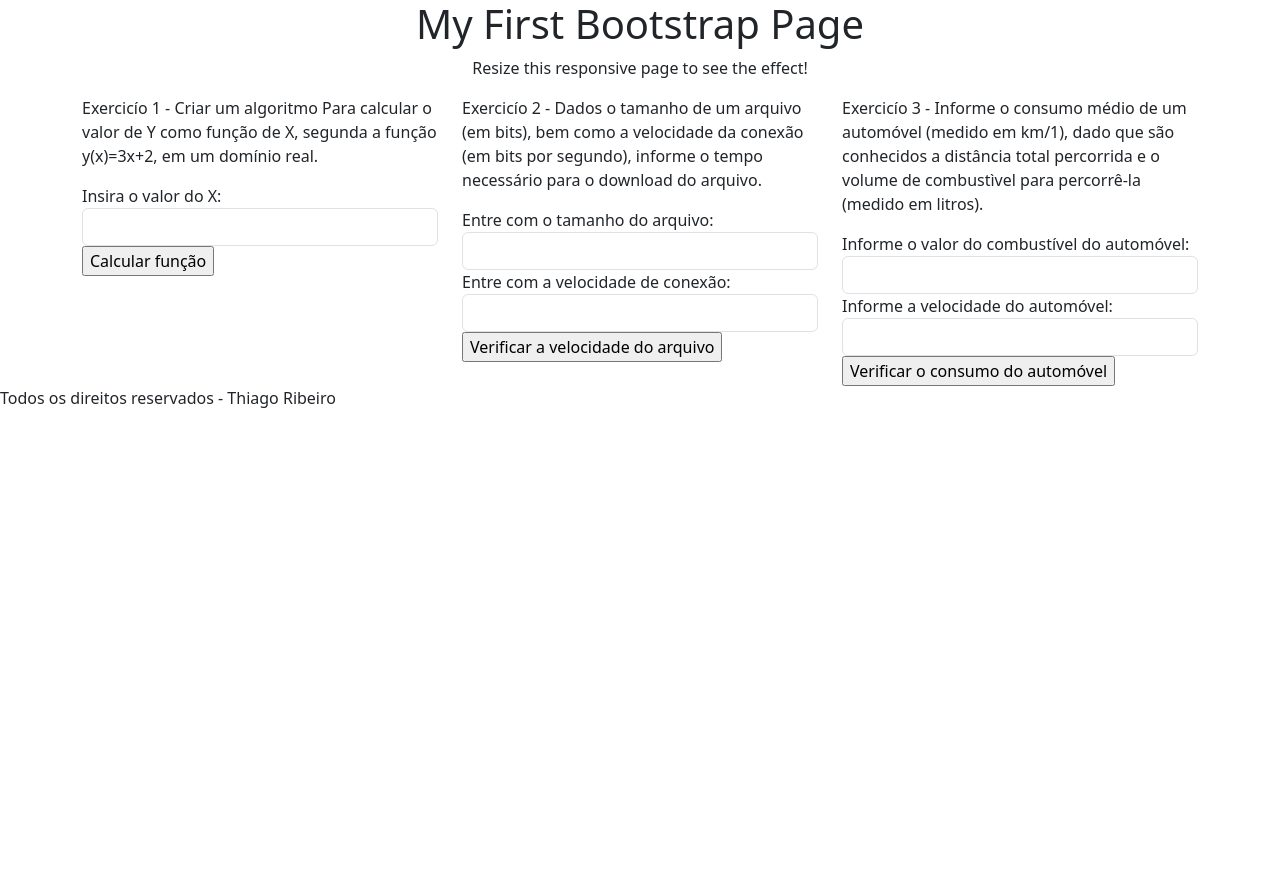
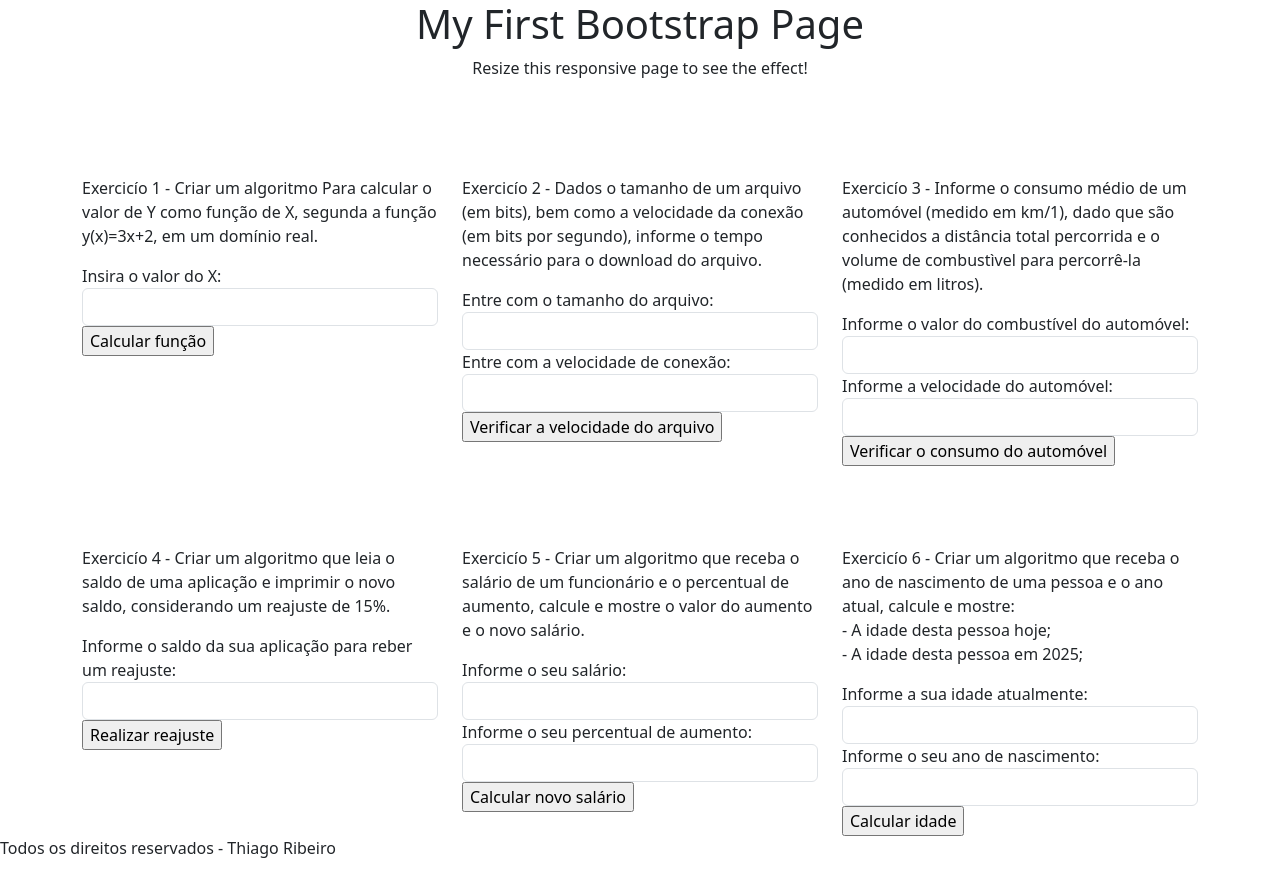
Before and after one commit to thiagoConsta/Repositorio-FATEC-ADS, a PHP site: page /exercicios.php in a window 1280 px wide. Before the commit the page ends 408 px from the top, so only its background shows below. Run offline with PHP 8.4, Linux system fonts and the light colour scheme.

Commit message:
continuando a resolver cods em php
resolução de problemas em PHP

```diff
--- /dev/null
+++ b/Introdução ao Desenvolvimento de Sistemas/lista-de-exercicios-site/css/style.css
@@ -0,0 +1,4 @@
+.col-sm-4{
+    justify-content: space-between;
+    margin-top: 5rem;
+}
--- a/Introdução ao Desenvolvimento de Sistemas/lista-de-exercicios-site/exercicios.php
+++ b/Introdução ao Desenvolvimento de Sistemas/lista-de-exercicios-site/exercicios.php
@@ -58,6 +58,60 @@
         </form>
     </div>
 
+    <div class="col-sm-4">
+        <form action="php/exercicio4.php" method="get">
+            <p>Exercicío 4 - Criar um algoritmo que leia o saldo de uma aplicação e imprimir o novo saldo, considerando um reajuste de 15%.</p>
+            <div class="form-group">
+                <label for="saldo">Informe o saldo da sua aplicação para reber um reajuste: </label>
+                <input class="form-control" type="text" name="saldo" id="saldo">
+            </div>
+            <div class="form-group">
+                <div class="col-sm-offset-2 col-sm-10">
+                    <input type="submit" value="Realizar reajuste">
+                </div>
+            </div>
+        </form>
+    </div>
+
+    <div class="col-sm-4">
+        <form action="php/exercicio5.php" method="get">
+            <p>Exercicío 5 - Criar um algoritmo que receba o salário de um funcionário e o percentual de aumento, calcule e mostre o valor do aumento e o novo salário.</p>
+            <div class="form-group">
+                <label for="salarioAtual">Informe o seu salário: </label>
+                <input class="form-control" type="text" name="salarioAtual" id="salarioAtual">
+            </div>
+            <div class="form-group">
+                <label for="percentualAumento">Informe o seu percentual de aumento: </label>
+                <input class="form-control" type="text" name="percentualAumento" id="percentualAumento">
+            </div>
+            <div class="form-group">
+                <div class="col-sm-offset-2 col-sm-10">
+                    <input type="submit" value="Calcular novo salário">
+                </div>
+            </div>
+        </form>
+    </div>
+
+        <div class="col-sm-4">
+        <form action="php/exercicio5.php" method="get">
+            <p>Exercicío 6 - Criar um algoritmo que receba o ano de nascimento de uma pessoa e o ano atual, calcule e mostre: <br> - A idade desta pessoa hoje; <br> - A idade desta pessoa em 2025;</p>
+            <div class="form-group">
+                <label for="idade">Informe a sua idade atualmente: </label>
+                <input class="form-control" type="text" name="idadeNascimento" id="idadeNascimento">
+            </div>
+            <div class="form-group">
+                <label for="anoNascimento">Informe o seu ano de nascimento: </label>
+                <input class="form-control" type="text" name="anoNascimento" id="anoNascimento">
+            </div>
+            <div class="form-group">
+                <div class="col-sm-offset-2 col-sm-10">
+                    <input type="submit" value="Calcular idade">
+                </div>
+            </div>
+        </form>
+    </div>
+
+
 
 
 
--- a/Introdução ao Desenvolvimento de Sistemas/lista-de-exercicios-site/php/exercicio1.php
+++ b/Introdução ao Desenvolvimento de Sistemas/lista-de-exercicios-site/php/exercicio1.php
@@ -1,5 +1,5 @@
 <?php
-$valorX = (int) $_GET['valorX'];
+$valorX = (float) $_GET['valorX'];
 
 $valorY = (3 * $valorX) + 2;
 
--- /dev/null
+++ b/Introdução ao Desenvolvimento de Sistemas/lista-de-exercicios-site/php/exercicio4.php
@@ -0,0 +1,6 @@
+<?php
+$saldo = $_GET["saldo"];
+$reajuste = $saldo * 1.15;
+
+echo "Seu novo saldo, considerando o reajuste de 15% é: " . $reajuste
+?>
--- a/Introdução ao Desenvolvimento de Sistemas/lista-de-exercicios-site/php/header.php
+++ b/Introdução ao Desenvolvimento de Sistemas/lista-de-exercicios-site/php/header.php
@@ -4,6 +4,7 @@
     <meta charset="UTF-8">
     <meta name="viewport" content="width=device-width, initial-scale=1.0">
     <link href="https://cdn.jsdelivr.net/npm/bootstrap@5.3.8/dist/css/bootstrap.min.css" rel="stylesheet" integrity="sha384-sRIl4kxILFvY47J16cr9ZwB07vP4J8+LH7qKQnuqkuIAvNWLzeN8tE5YBujZqJLB" crossorigin="anonymous">
+    <link rel="stylesheet" href="css/style.css">
     <title>Exercício 1</title>
     <body>
     <div class="container">
```
Also changed, not shown: Introdução ao Desenvolvimento de Sistemas/lista-de-exercicios-site/php/exercicio5.php (added, +9 -0 lines), Introdução ao Desenvolvimento de Sistemas/lista-de-exercicios-site/php/exercicio6.php (added, +8 -0 lines).
